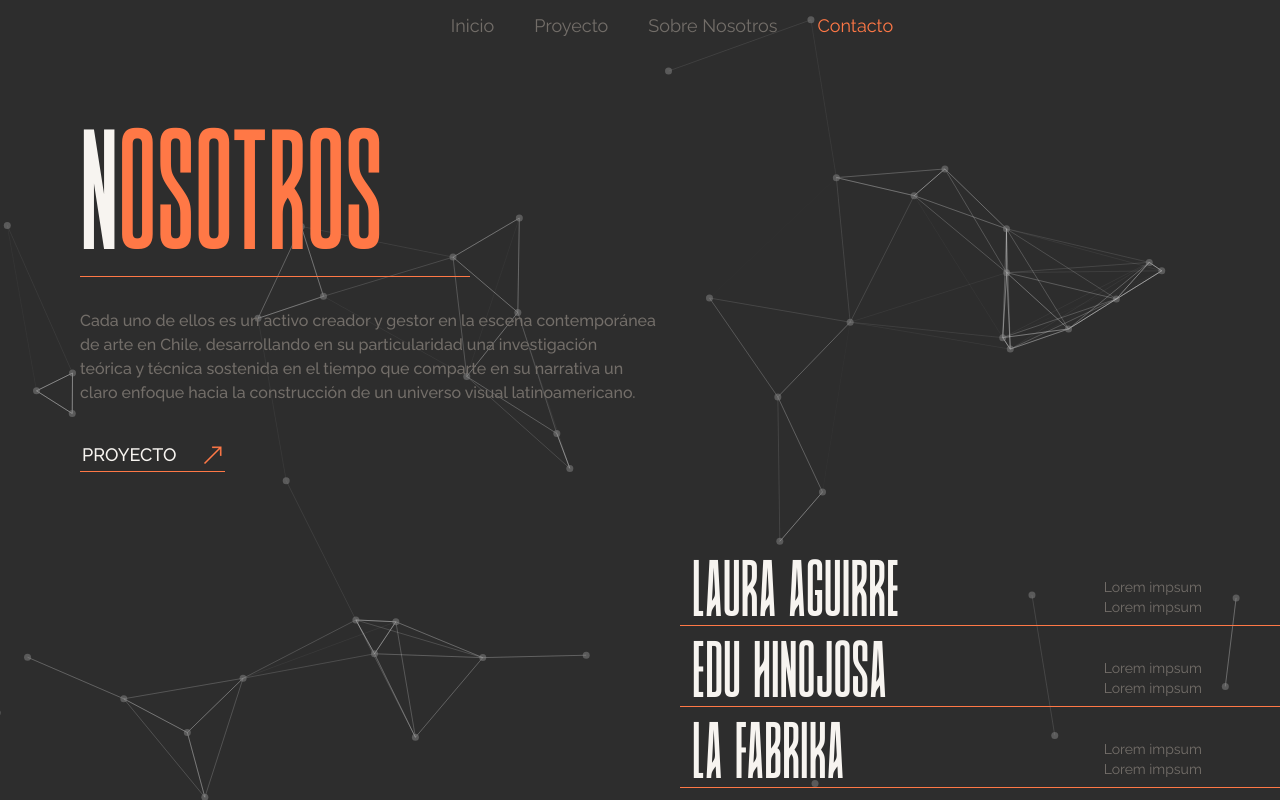
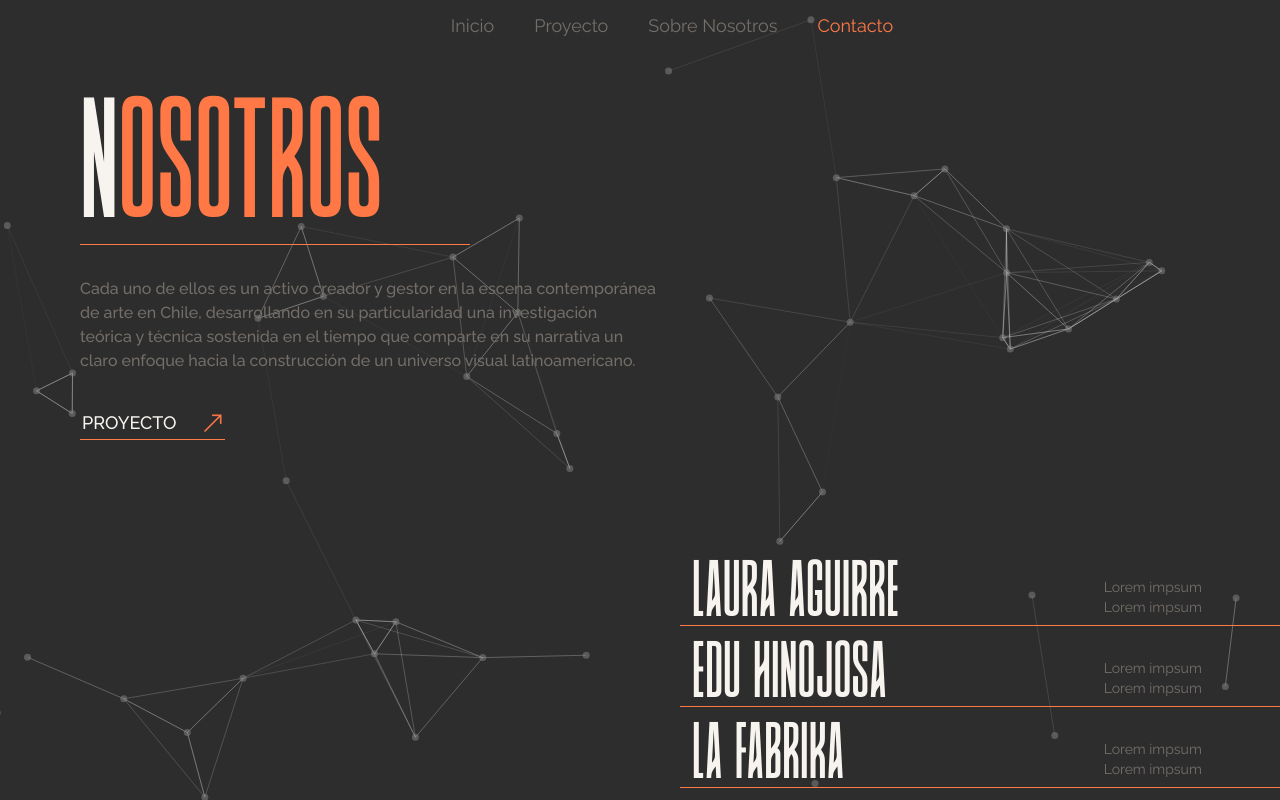
Before and after one commit to Najdorf12/art-gallery, a React (Vite) app: page /SobreNosotros in a window 1280 px wide. Built offline with nearby package versions, Linux system fonts and the light colour scheme.

Commit message:
add styles

```diff
--- a/src/pages/About.jsx
+++ b/src/pages/About.jsx
@@ -25,7 +25,7 @@ const About = ({ handleButtonClick }) => {
     <section className="flex flex-col bg-blackCustom h-[100dvh] md:h-screen overflow-hidden relative w-full justify-evenly pt-3 lg:flex-row lg:items-center lg:pl-[5%]">
       <Navbar />
       <TsParticlesBg />
-      <article className="cursor-default flex flex-col justify-start items-start relative z-50 w-full px-4 lg:max-w-[60%] lg:self-start lg:mt-28">
+      <article className="cursor-default flex flex-col justify-start items-start relative z-50 w-full px-4 lg:max-w-[60%] lg:self-start lg:mt-20">
         <h1 className="font-title leading-none text-orangeCustom text-7xl lg:text-[8rem] xl:text-[10rem] 2xl:text-[12rem]">
           <span className="text-whiteCustom">N</span>OSOTROS
         </h1>
```
